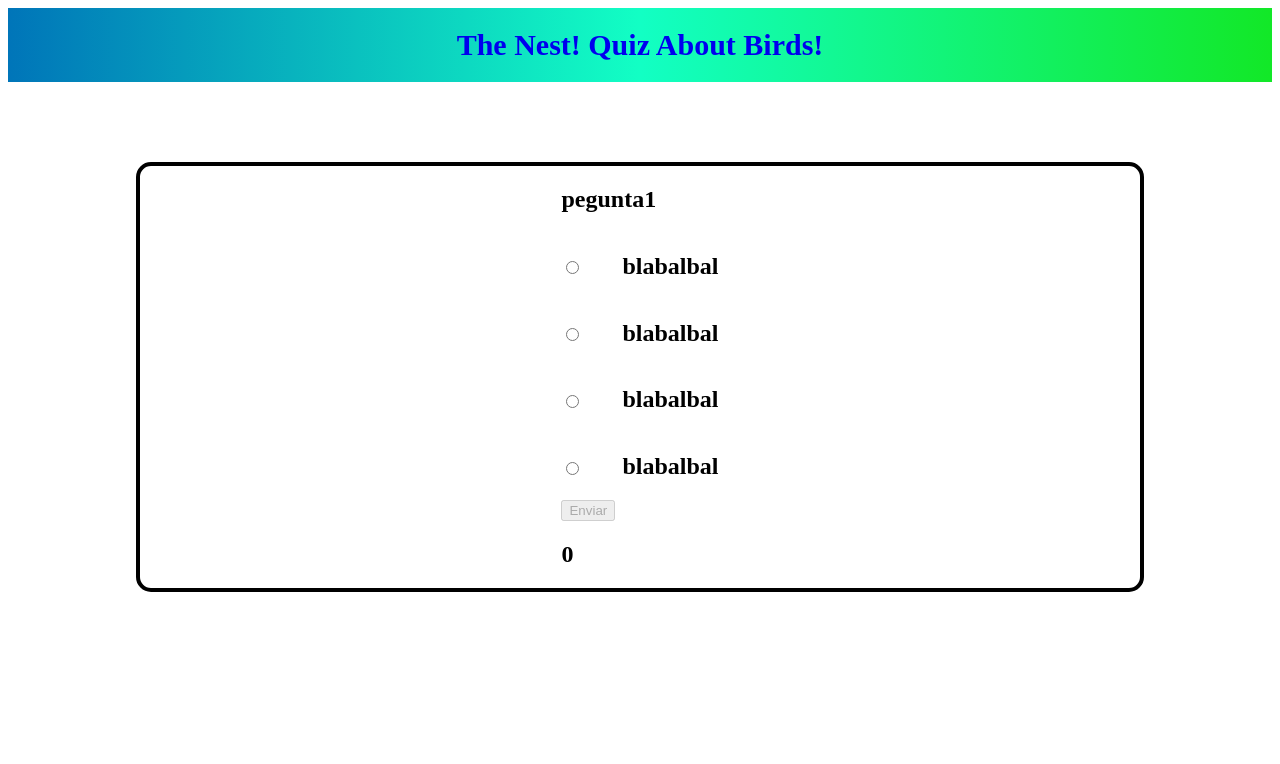
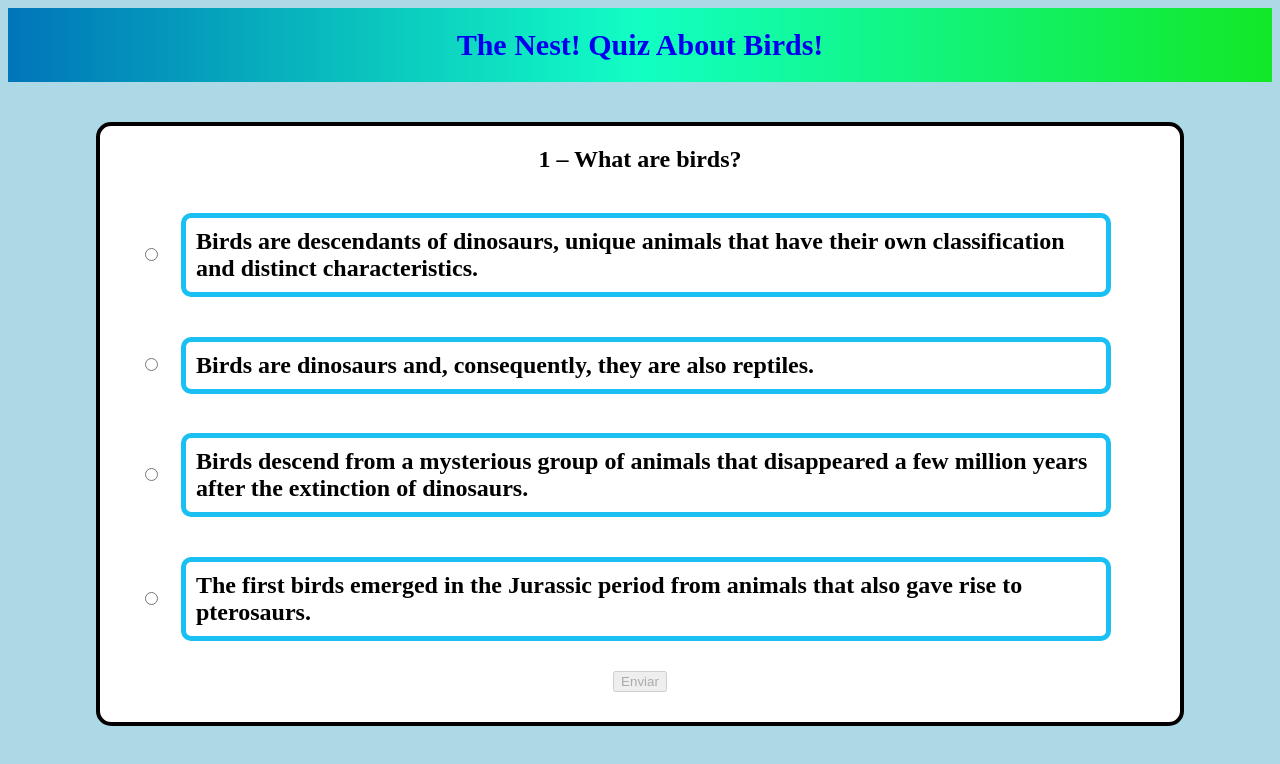
Before and after one commit to Hugones45/animated_bird_quiz, a React (Vite) app: page /questionPages in a window 1280 px wide. Shown: the top 764 px of the page. Built offline with nearby package versions, Linux system fonts and the light colour scheme; data requests are answered from the project's data file.

Commit message:
modificacoes da noite

```diff
--- a/json/db.json
+++ b/json/db.json
@@ -2,66 +2,66 @@
     "Questions": [
         {
             "id": 1,
-            "theQuestion": "pegunta1",
+            "theQuestion": "1 – What are birds?",
             "perguntas": [
                 {
-                    "alternativa": "blabalbal",
+                    "alternativa": "Birds are descendants of dinosaurs, unique animals that have their own classification and distinct characteristics.",
                     "valueResponse": true
                 },
                 {
-                    "alternativa": "blabalbal",
+                    "alternativa": "Birds are dinosaurs and, consequently, they are also reptiles.",
                     "valueResponse": false
                 },
                 {
-                    "alternativa": "blabalbal",
+                    "alternativa": "Birds descend from a mysterious group of animals that disappeared a few million years after the extinction of dinosaurs.",
                     "valueResponse": false
                 },
                 {
-                    "alternativa": "blabalbal",
+                    "alternativa": "The first birds emerged in the Jurassic period from animals that also gave rise to pterosaurs.",
                     "valueResponse": false
                 }
             ]
         },
         {
             "id": 2,
-            "theQuestion": "pegunta2",
+            "theQuestion": "2 – O que são as aves?",
             "perguntas": [
                 {
-                    "alternativa": "blabalbal",
+                    "alternativa": "Aves são descendentes dos dinossauros, animais únicos que possuem classificação própria e características singulares.",
                     "valueResponse": true
                 },
                 {
-                    "alternativa": "blabalbal",
+                    "alternativa": "Aves são dinossauros e por consequência também são repteis.",
                     "valueResponse": false
                 },
                 {
-                    "alternativa": "blabalbal",
+                    "alternativa": "Aves descendem de um grupo misterioso de animais que desapareceu muito antes dos dinossauros serem extintos.",
                     "valueResponse": false
                 },
                 {
-                    "alternativa": "blabalbal",
+                    "alternativa": "As primeiras aves surgiram no período jurássico de animais que também deram origem aos pterossauros.",
                     "valueResponse": false
                 }
             ]
         },
         {
             "id": 3,
-            "theQuestion": "pegunta3",
+            "theQuestion": "3 – Qual das aves abaixo é descendente das pre-historicas aves do terror?",
             "perguntas": [
                 {
-                    "alternativa": "blabalbal",
+                    "alternativa": "Todas as espécies de águias.",
                     "valueResponse": true
                 },
                 {
-                    "alternativa": "blabalbal",
+                    "alternativa": "Galinhas e patos.",
                     "valueResponse": false
                 },
                 {
-                    "alternativa": "blabalbal",
+                    "alternativa": "Casuares e Avestruzes.",
                     "valueResponse": false
                 },
                 {
-                    "alternativa": "blabalbal",
+                    "alternativa": "Sariema.",
                     "valueResponse": false
                 }
             ]
--- a/src/components/Beggining/index.jsx
+++ b/src/components/Beggining/index.jsx
@@ -4,6 +4,19 @@ import { motion } from "framer-motion";
 import styles from "./Beggining.module.css"
 
 export const Beggining = () => {
+
+    const loaderVariants = {
+        animationOne: {
+            x: [0, 1050],
+            y: [0, -150],
+            transition: {
+                duration: 4,
+                repeatType: "mirror",
+                repeat: Infinity,
+            }
+        }
+    }
+
 
     const navigate = useNavigate()
 
@@ -25,6 +38,8 @@ export const Beggining = () => {
         <div
             className={styles.divContainer}>
             <motion.div
+                variants={loaderVariants}
+                animate='animationOne'
                 drag
                 dragConstraints={{ left: 30, top: 1, right: 1000, bottom: 1 }}
                 dragElastic={0.9}
--- a/src/components/FinalScore/FinalScore.module.css
+++ b/src/components/FinalScore/FinalScore.module.css
@@ -12,10 +12,21 @@
     flex-direction: column;
     align-items: center;
     position: relative;
-    top: 50px;
+    top: 20px;
+    border: 8px solid rgb(227, 93, 21);
+    border-radius: 10px;
 }
 
 .birdsImgResults {
+    position: relative;
     height: 500px;
     width: 550px;
+    border-bottom: 8px solid rgb(227, 93, 21);
 }
+
+.quizScore {
+    display: flex;
+    flex-direction: column;
+    align-items: center;
+    padding: 10px;
+}
--- a/src/components/FinalScore/index.jsx
+++ b/src/components/FinalScore/index.jsx
@@ -50,15 +50,16 @@ export const FinalScore = ({ total, restartQuiz, catchBird }) => {
         <div className={styles.finalScoreSet}>
 
             <div className={styles.scoreContainer}>
-                <div >
+                <div>
                     <img className={styles.birdsImgResults} src={findBird(catchBird)} />
                 </div>
+                <div className={styles.quizScore}>
+                    <div>
+                        <h2>Sua pontuação foi: {total}</h2>
+                    </div>
 
-                <div>
-                    <h2>Sua pontuação foi: {total}</h2>
+                    <div>{restartQuiz}</div>
                 </div>
-
-                <div>{restartQuiz}</div>
             </div>
 
         </div >
--- a/src/components/Modal/Modal.module.css
+++ b/src/components/Modal/Modal.module.css
@@ -3,7 +3,7 @@
     justify-content: center;
     align-items: center;
     position: relative;
-    top: 80px;
+    top: 30px;
 }
 
 .modalContainer {
@@ -15,4 +15,22 @@
     max-width: 1000px;
     min-width: 500px;
     border-radius: 15px;
+    padding-left: 40px;
+    padding-right: 40px;
+    background-color: #fff;
 }
+
+.modalQuestionsTitle {
+    display: flex;
+    justify-content: center;
+    align-items: center;
+}
+
+.modalQuestionsButton {
+    display: flex;
+    justify-content: center;
+    align-items: center;
+    padding-top: 10px;
+    padding-bottom: 30px;
+
+}
--- a/src/components/Modal/index.jsx
+++ b/src/components/Modal/index.jsx
@@ -12,16 +12,16 @@ export const Modal = ({ questions, options, button, total }) => {
             <div className={styles.modalContainer}>
 
                 <div>
-                    <div>
-                        <h2>{questions}</h2>
+                    <div className={styles.modalQuestionsTitle}>
+                        <h2 >{questions}</h2>
                     </div>
 
                     <div >
                         {options}
                     </div>
-                    <div>
+
+                    <div className={styles.modalQuestionsButton}>
                         {button}
-                        {total}
                     </div>
                 </div>
 
--- a/src/components/QuestionsPages/QuestionPages.module.css
+++ b/src/components/QuestionsPages/QuestionPages.module.css
@@ -3,7 +3,15 @@
     justify-content: center;
     align-items: center;
     position: relative;
-    top: 80px;
+    top: 40px;
+}
+
+.alternativeContainer {
+    display: flex;
+    justify-content: center;
+    align-items: center;
+    gap: 20px;
+    justify-content: flex-start;
 }
 
 .modalContainer1 {
@@ -11,16 +19,33 @@
     justify-content: center;
     align-items: center;
     border: 4px solid #000;
+    background-color: #fff;
     width: 1000px;
     max-width: 1000px;
     min-width: 500px;
     border-radius: 15px;
-
+    padding-left: 40px;
+    padding-right: 40px;
 }
 
-.alternativeContainer {
+.modalQuestionsTitle1 {
     display: flex;
     justify-content: center;
     align-items: center;
-    gap: 40px;
+    border-radius: 10px;
 }
+
+.modalQuestionsButton1 {
+    display: flex;
+    justify-content: center;
+    align-items: center;
+    padding-top: 10px;
+    padding-bottom: 30px;
+}
+
+.modalOptions {
+    border: 5px solid rgb(27, 192, 242);
+    padding: 10px;
+    width: 90%;
+    border-radius: 10px;
+}
--- a/src/components/QuestionsPages/index.jsx
+++ b/src/components/QuestionsPages/index.jsx
@@ -91,26 +91,31 @@ export const QuestionPages = () => {
                     {!loadingQuestion && <motion.div
                         initial={{ x: '-100vw' }}
                         animate={{ x: 0 }}
-                        className={styles.firsModal1}>
+                        className={styles.firsModal1}
+                    >
                         <div className={styles.modalContainer1}>
-                            <div>
-                                <div>
+
+                            <div className={styles.modalContainer}>
+
+                                <div className={styles.modalQuestionsTitle1}>
                                     <h2>{firstPage && firstPage.theQuestion}</h2>
                                 </div>
 
                                 <div>
                                     {firstPage && firstPage.perguntas.map((item, index) =>
                                         <div key={index} className={styles.alternativeContainer}>
-                                            <input
-                                                type="radio" name="inputQuestions" onClick={() => responseLogic(item.valueResponse)} />
-                                            <h2 key={index}>{item.alternativa}</h2>
+                                            <div>
+                                                <input
+                                                    type="radio" name="inputQuestions" onClick={() => responseLogic(item.valueResponse)} />
+                                            </div>
+
+                                            <h2 className={styles.modalOptions} key={index}>{item.alternativa}</h2>
                                         </div>
                                     )}
                                 </div>
 
-                                <div>
+                                <div className={styles.modalQuestionsButton1}>
                                     <button disabled={!toggle} onClick={() => counterAmountOfQuestions()}>Enviar</button>
-                                    <h2>{theTotal}</h2>
                                 </div>
                             </div>
                         </div>
@@ -130,11 +135,10 @@ export const QuestionPages = () => {
                                         type="radio"
                                         name="inputQuestions"
                                         onClick={() => responseLogic(item.valueResponse)} />
-                                    <h2>{item.alternativa}</h2>
+                                    <h2 className={styles.modalOptions}>{item.alternativa}</h2>
                                 </div>
                             )}
                             button={<button disabled={!toggle} onClick={() => counterAmountOfQuestions()}>Enviar</button>}
-                            total={<h2>{theTotal}</h2>}
                         />}
 
                         {!loadingQuestion && pickQuestion === 7 && <FinalScore
--- a/src/index.css
+++ b/src/index.css
@@ -1,3 +1,4 @@
 body {
   min-height: 100vh;
+  background-color: lightblue;
 }
```
